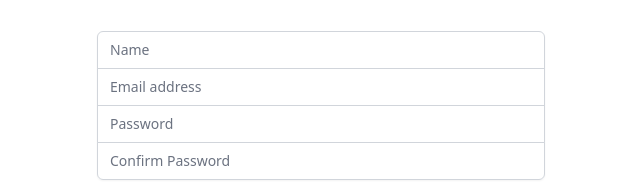
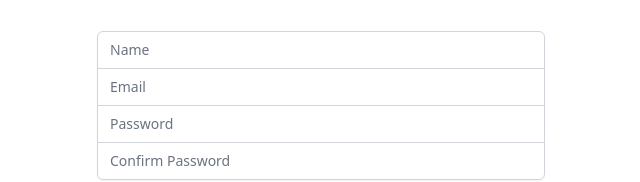
Before and after one commit to the-special-character/nordic_fs, a React app: page /auth/register in a window 1280 px wide. Shown: the part 185-367 px from the top of the page, without its empty margins (319-959 px from the left). Built offline with nearby package versions, Linux system fonts and the light colour scheme.

Commit message:
commit code

```diff
--- a/package.json
+++ b/package.json
@@ -26,6 +26,7 @@
   "dependencies": {
     "@headlessui/react": "^1.7.7",
     "@heroicons/react": "^2.0.13",
+    "clsx": "^1.2.1",
     "date-fns": "^2.29.3",
     "react": "^18.2.0",
     "react-addons-shallow-compare": "^15.6.3",
--- /dev/null
+++ b/src/components/TextInput/index.jsx
@@ -0,0 +1,23 @@
+import clsx from 'clsx';
+import React from 'react';
+
+function TextInput({ className, ...rest }) {
+  return (
+    <div>
+      <label htmlFor={rest.id} className="sr-only">
+        {rest.placeholder}
+      </label>
+      <input
+        className={clsx(
+          'relative block w-full appearance-none rounded-none border border-gray-300 px-3 py-2 text-gray-900 placeholder-gray-500 focus:z-10 focus:border-indigo-500 focus:outline-none focus:ring-indigo-500 sm:text-sm',
+          {
+            [className]: !!className,
+          }
+        )}
+        {...rest}
+      />
+    </div>
+  );
+}
+
+export default TextInput;
--- a/src/pages/register/index.jsx
+++ b/src/pages/register/index.jsx
@@ -1,67 +1,29 @@
 import React from 'react';
 import { LockClosedIcon } from '@heroicons/react/20/solid';
+import TextInput from '../../components/TextInput';
 
 function Register() {
   return (
     <form className="mt-8 space-y-6" action="#" method="POST">
       <input type="hidden" name="remember" defaultValue="true" />
       <div className="-space-y-px rounded-md shadow-sm">
-        <div>
-          <label htmlFor="name" className="sr-only">
-            Name
-          </label>
-          <input
-            id="name"
-            name="name"
-            type="text"
+        <TextInput
+          placeholder="Name"
           autoComplete="name"
-            required
-            className="relative block w-full appearance-none rounded-none rounded-t-md border border-gray-300 px-3 py-2 text-gray-900 placeholder-gray-500 focus:z-10 focus:border-indigo-500 focus:outline-none focus:ring-indigo-500 sm:text-sm"
-            placeholder="Name"
+          className="rounded-t-md"
         />
-        </div>
-        <div>
-          <label htmlFor="email-address" className="sr-only">
-            Email address
-          </label>
-          <input
-            id="email-address"
-            name="email"
-            type="email"
-            autoComplete="email"
-            required
-            className="relative block w-full appearance-none rounded-none border border-gray-300 px-3 py-2 text-gray-900 placeholder-gray-500 focus:z-10 focus:border-indigo-500 focus:outline-none focus:ring-indigo-500 sm:text-sm"
-            placeholder="Email address"
-          />
-        </div>
-        <div>
-          <label htmlFor="password" className="sr-only">
-            Password
-          </label>
-          <input
-            id="password"
-            name="password"
+        <TextInput placeholder="Email" type="email" autoComplete="email" />
+        <TextInput
+          placeholder="Password"
           type="password"
           autoComplete="new-password"
-            required
-            className="relative block w-full appearance-none rounded-none border border-gray-300 px-3 py-2 text-gray-900 placeholder-gray-500 focus:z-10 focus:border-indigo-500 focus:outline-none focus:ring-indigo-500 sm:text-sm"
-            placeholder="Password"
         />
-        </div>
-        <div>
-          <label htmlFor="confirm-password" className="sr-only">
-            Confirm Password
-          </label>
-          <input
-            id="confirm-password"
-            name="confirmPassword"
+        <TextInput
+          placeholder="Confirm Password"
           type="password"
           autoComplete="new-password"
-            required
-            className="relative block w-full appearance-none rounded-none rounded-b-md border border-gray-300 px-3 py-2 text-gray-900 placeholder-gray-500 focus:z-10 focus:border-indigo-500 focus:outline-none focus:ring-indigo-500 sm:text-sm"
-            placeholder="Confirm Password"
+          className="rounded-b-md"
         />
-        </div>
       </div>
 
       <div>
```
Also changed, not shown: 1 other file (tests, documents, lock files or other folders). Lines whose indentation alone changed are shown as unchanged.
